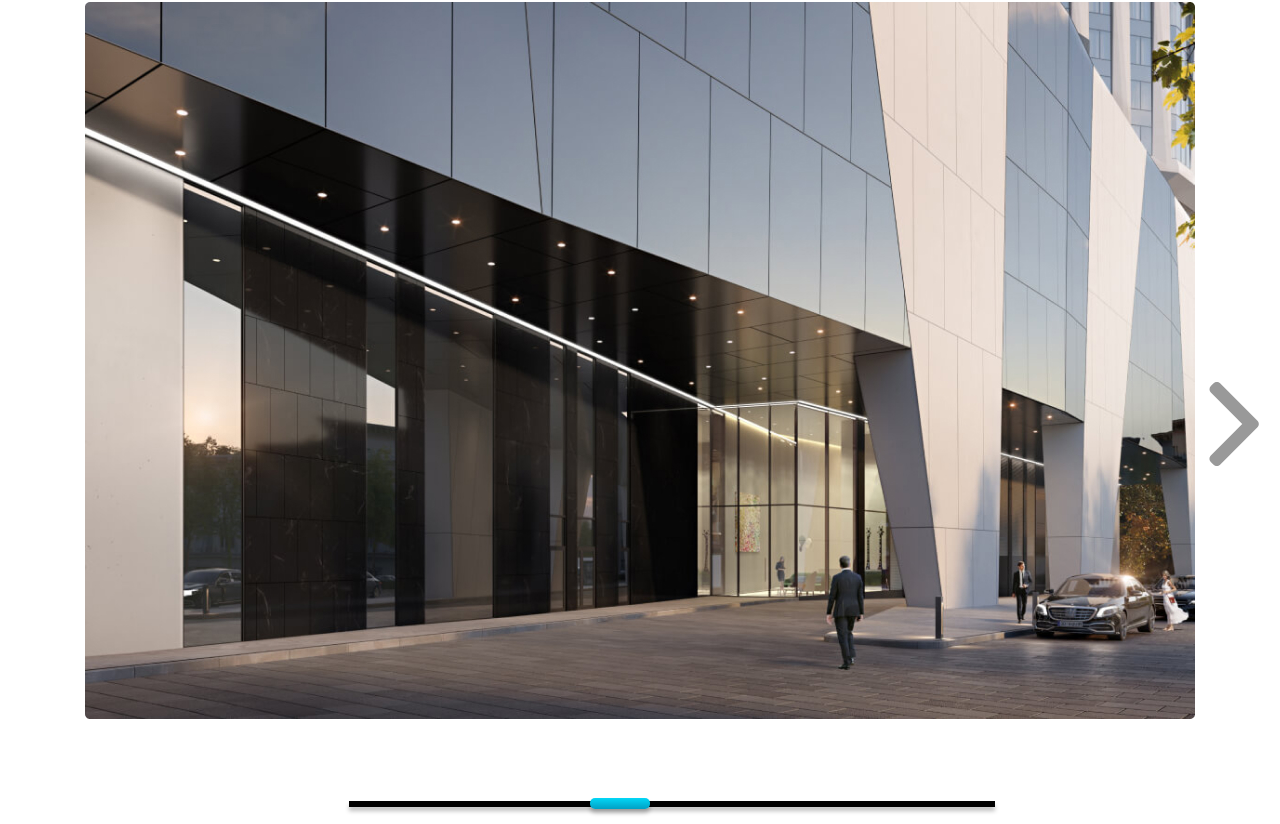
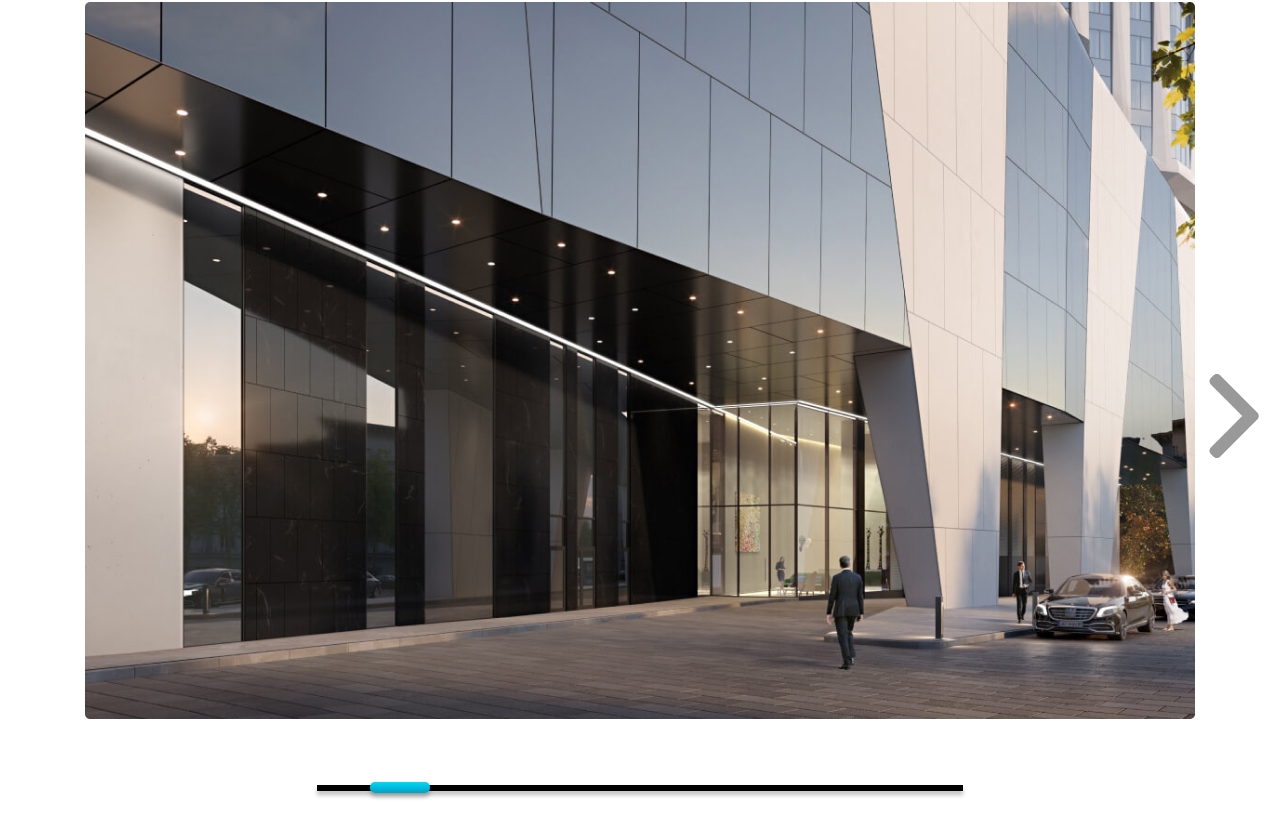
Before and after one commit to RMalyk/Chkalov, a website: page app/index.html in a window 1280 px wide. Shown: the part 989-1813 px from the top of the page. Drawn offline with nearby package versions, Linux system fonts and the light colour scheme; files that its build step writes are made by us from their sources; files whose address does not match are found by name.

Commit message:
fixed slider scroll

```diff
--- a/app/scss/style.scss
+++ b/app/scss/style.scss
@@ -207,17 +207,19 @@
 }
 
 .slick-dots {
+    padding: 0;
+    margin: 0;
     text-align: center;
-    display: flex; // поставить кнопки в ряд
-    justify-content: center; // выровнять по центру
-    list-style: none; // убираем черные маркеры
-
+    display: flex;
+    justify-content: center;
+    list-style: none;
 
     &::after {
         content: "";
         position: absolute;
         bottom: -48px;
-        right: 200px;
+        margin-left: auto;
+        margin-right: auto;
         border: 3px solid #000000;
         box-shadow: 0px 4px 4px rgba(0, 0, 0, 0.25);
         width: 646px;
@@ -236,8 +238,7 @@
     border: 0;
     outline: none;
     background: transparent;
-    margin-left: -20px;
-    margin-right: 50px;
+    margin: 0 50px;
 }
 
 .slick-dots li button:before {
@@ -253,11 +254,7 @@
     border-radius: 5px;
     width: 60px;
     height: 11px;
-    bottom: -50px;
-    position: absolute;
+    bottom: -59px;
+    position: relative;
     z-index: 2;
-    transition: transform .6s;
-    transform: translateX(50px);
 }
-.slick-active {
-}
```
Also changed, not shown: app/css/style.min.css.
